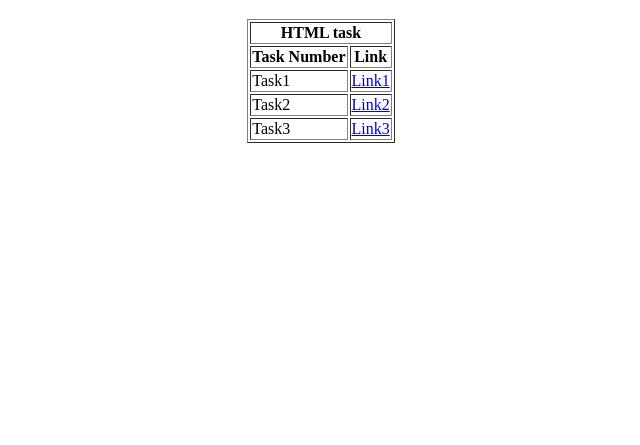
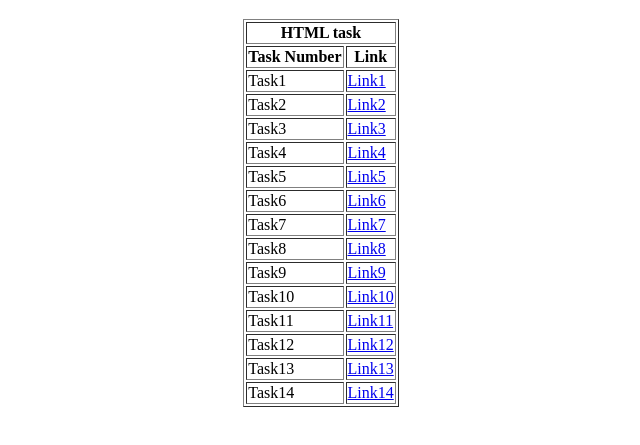
Before and after one commit to saidhanya18/bsandjs, a plain HTML site: page index.html in a window 1280 px wide. Shown: the part 61-506 px from the top of the page, without its empty margins (319-959 px from the left). Drawn offline with Linux system fonts and the light colour scheme.

Commit message:
Update index.html

```diff
--- a/index.html
+++ b/index.html
@@ -29,6 +29,50 @@
                 <td>Task3</td>
                 <td><a href="./Task3.html">Link3</a></td>
             </tr>
+            <tr>
+                <td>Task4</td>
+                <td><a href="./Task4.html">Link4</a></td>
+            </tr>
+            <tr>
+                <td>Task5</td>
+                <td><a href="./Task5.html">Link5</a></td>
+            </tr>
+            <tr>
+                <td>Task6</td>
+                <td><a href="./Task6.html">Link6</a></td>
+            </tr>
+            <tr>
+                <td>Task7</td>
+                <td><a href="./Task7.html">Link7</a></td>
+            </tr>
+            <tr>
+                <td>Task8</td>
+                <td><a href="./Task8.html">Link8</a></td>
+            </tr>
+            <tr>
+                <td>Task9</td>
+                <td><a href="./Task9.html">Link9</a></td>
+            </tr>
+            <tr>
+                <td>Task10</td>
+                <td><a href="./Task10.html">Link10</a></td>
+            </tr>
+            <tr>
+                <td>Task11</td>
+                <td><a href="./Task11.html">Link11</a></td>
+            </tr>
+            <tr>
+                <td>Task12</td>
+                <td><a href="./Task12.html">Link12</a></td>
+            </tr>
+            <tr>
+                <td>Task13</td>
+                <td><a href="./Task13.html">Link13</a></td>
+            </tr>
+            <tr>
+                <td>Task14</td>
+                <td><a href="./Task14.html">Link14</a></td>
+            </tr>
         </table>
     </center>
 </body>
```
